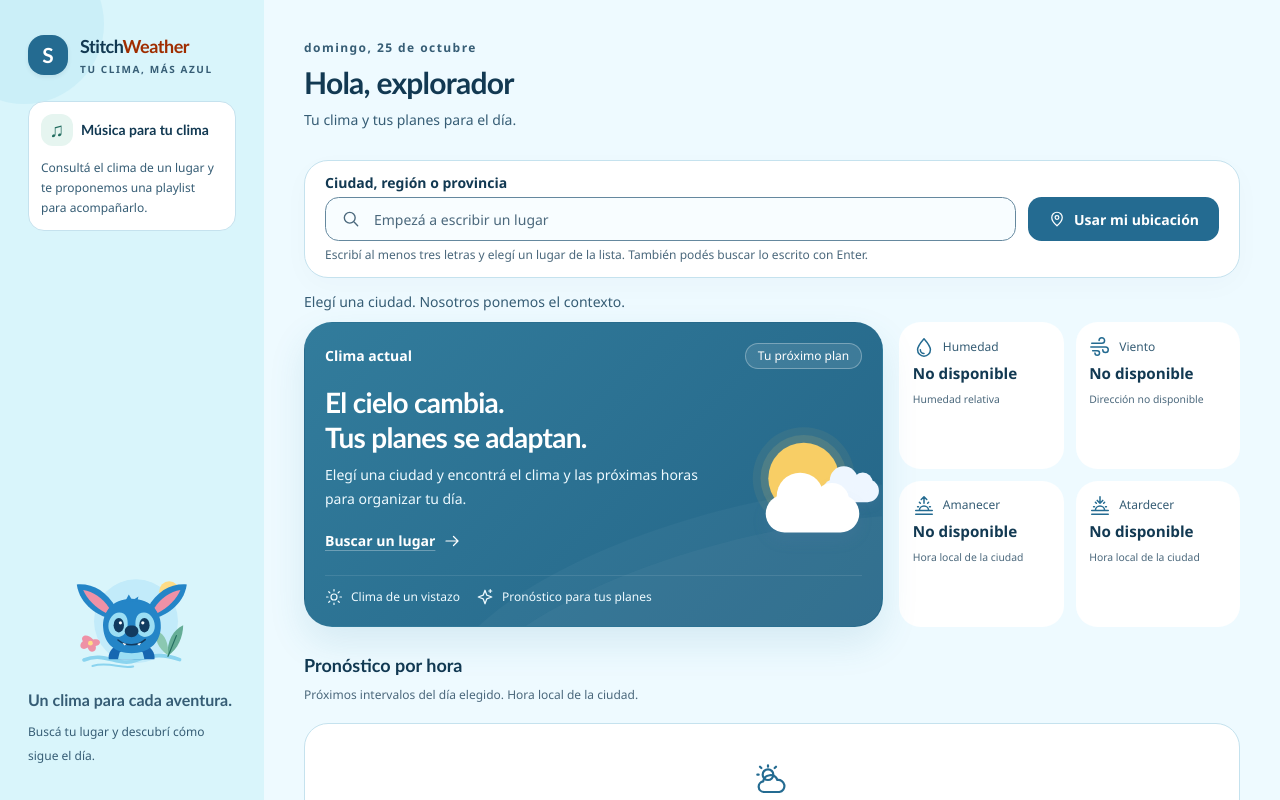
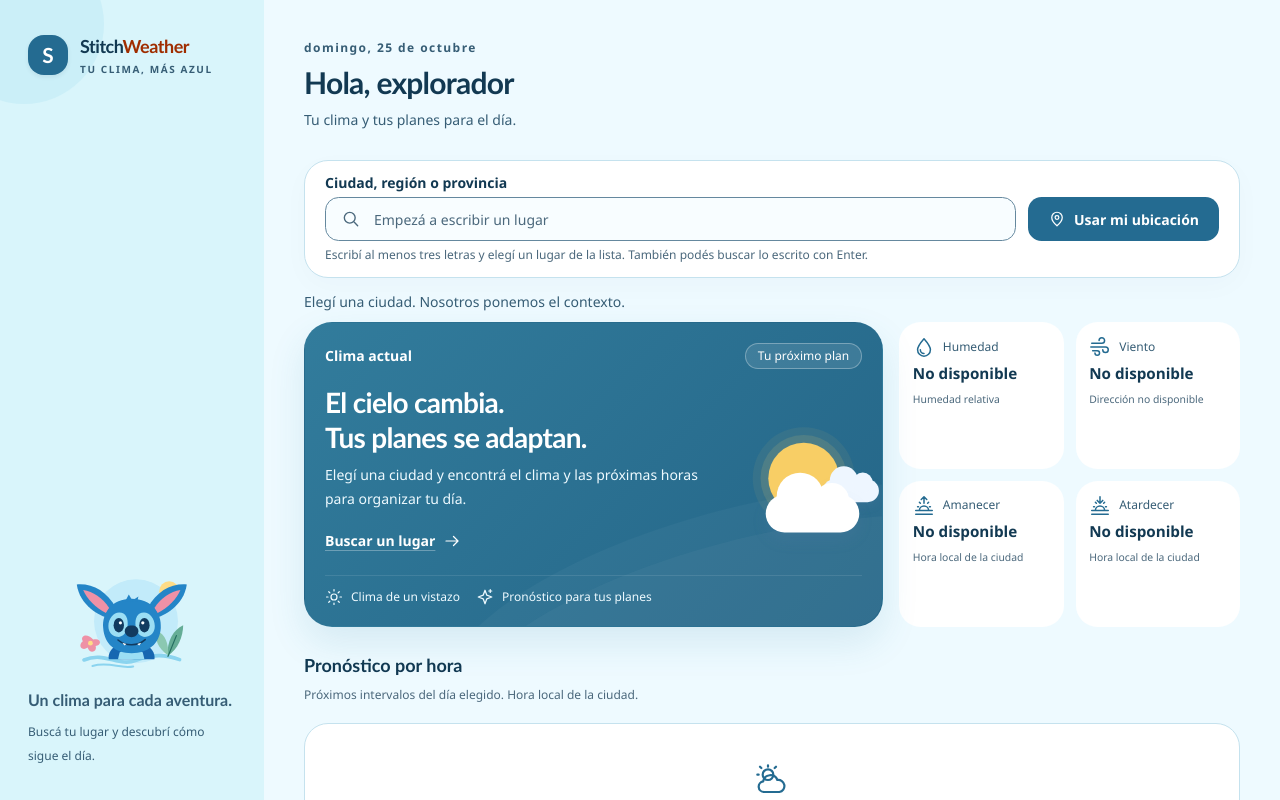
Before and after one commit to aubarcito48/app-clima, an Angular app: page / in a window 1280 px wide. Shown: the top 800 px of the page. Built offline with nearby package versions, Linux system fonts and the light colour scheme.

Commit message:
style: mostrar reproductor compacto de Spotify en el navbar

```diff
--- a/src/app/shared/weather-music/weather-music.css
+++ b/src/app/shared/weather-music/weather-music.css
@@ -0,0 +1,4 @@
+:host {
+  display: block;
+  min-width: 0;
+}
--- a/src/app/shared/weather-music/weather-music.html
+++ b/src/app/shared/weather-music/weather-music.html
@@ -1,76 +1,14 @@
-<section
-  id="musica"
-  aria-labelledby="music-heading"
-  class="scroll-mt-6 border border-line bg-white"
-  [class]="compact() ? 'rounded-2xl p-3' : 'h-full rounded-[1.75rem] p-6 sm:p-7'"
->
-  <div class="flex items-center gap-2">
-    <span
-      aria-hidden="true"
-      class="flex h-8 w-8 shrink-0 items-center justify-center rounded-xl bg-tropical-soft text-xl text-tropical"
-      >♫</span
-    >
-    <div>
-      <h2
-        id="music-heading"
-        class="font-display font-bold text-ink"
-        [class]="compact() ? 'text-sm' : 'text-lg'"
-      >
-        {{ compact() ? 'Música para tu clima' : 'El clima también suena' }}
-      </h2>
-      @if (!compact()) {
-        <p class="mt-1 text-xs text-muted">Música para acompañar tu día</p>
-      }
-    </div>
-  </div>
 @if (playlist(); as selection) {
-    <p class="mt-3 text-sm font-semibold text-ink">{{ selection.name }}</p>
-    <p class="mt-2 text-xs leading-5 text-secondary">{{ selection.reason }}</p>
-    @if (loadedFor() === key()) {
+  <section id="musica" aria-label="Música para tu clima" class="min-w-0">
     <iframe
-        class="mt-5 block w-full rounded-2xl border-0"
+      class="block w-full rounded-xl border-0"
       [src]="embedUrl()"
       [title]="'Spotify: ' + selection.name"
-        height="152"
+      width="100%"
+      height="80"
       loading="lazy"
       allow="autoplay; clipboard-write; encrypted-media; fullscreen; picture-in-picture"
       allowfullscreen
     ></iframe>
-      <button
-        type="button"
-        class="mt-2 min-h-11 text-xs font-semibold text-blue underline underline-offset-4"
-        (click)="loadedFor.set(null)"
-      >
-        Cerrar reproductor
-      </button>
-    } @else {
-      <button
-        type="button"
-        class="primary-button mt-3 min-h-11 w-full px-3 py-2 text-xs"
-        aria-label="Cargar reproductor de Spotify"
-        (click)="loadedFor.set(key())"
-      >
-        {{ compact() ? 'Cargar Spotify' : 'Cargar reproductor de Spotify' }}
-      </button>
+  </section>
 }
-    <a
-      class="mt-2 flex min-h-11 items-center text-xs font-semibold text-blue underline underline-offset-4"
-      [href]="'https://open.spotify.com/playlist/' + selection.id"
-      target="_blank"
-      rel="noopener noreferrer"
-      >Abrir en Spotify <span class="sr-only">(nueva pestaña)</span></a
-    >
-    <p class="mt-2 text-[11px] leading-5 text-muted">
-      @if (compact()) {
-        Al cargar el reproductor te conectás con Spotify. La reproducción depende de ese servicio.
-      } @else {
-        Selección según la temperatura y la descripción del clima. Al cargar el reproductor te
-        conectás con Spotify; la reproducción y disponibilidad dependen de ese servicio.
-      }
-    </p>
-  } @else {
-    <p class="mt-3 text-xs leading-5 text-secondary">
-      Consultá el clima de un lugar y te proponemos una playlist para acompañarlo.
-    </p>
-  }
-</section>
--- a/src/app/shared/weather-music/weather-music.ts
+++ b/src/app/shared/weather-music/weather-music.ts
@@ -1,4 +1,4 @@
-import { ChangeDetectionStrategy, Component, computed, inject, input, signal } from '@angular/core';
+import { ChangeDetectionStrategy, Component, computed, inject, input } from '@angular/core';
 import { DomSanitizer } from '@angular/platform-browser';
 import { WeatherPreview } from '../../models/weather-preview';
 
@@ -38,14 +38,9 @@ export function weatherPlaylist(weather: Pick<WeatherPreview, 'temperature' | 'd
   changeDetection: ChangeDetectionStrategy.OnPush,
 })
 export class WeatherMusic {
-  readonly compact = input(false);
   readonly weather = input<WeatherPreview | null>(null);
   private readonly sanitizer = inject(DomSanitizer);
   readonly playlist = computed(() => (this.weather() ? weatherPlaylist(this.weather()!) : null));
-  readonly loadedFor = signal<string | null>(null);
-  readonly key = computed(
-    () => `${this.weather()?.city}:${this.weather()?.updatedAtUtc}:${this.playlist()?.id}`,
-  );
   readonly embedUrl = computed(() => {
     const playlist = this.playlist();
     // Only fixed local IDs enter this resource URL; never user or API content.
--- a/src/app/shared/weather-sidebar/weather-sidebar.html
+++ b/src/app/shared/weather-sidebar/weather-sidebar.html
@@ -14,7 +14,7 @@
     >
   </a>
   <div class="relative mt-6 min-w-0">
-    <app-weather-music [weather]="weather()" [compact]="true" />
+    <app-weather-music [weather]="weather()" />
   </div>
   <div class="sidebar-note">
     <img
```
Also changed, not shown: 2 other files (tests, documents, lock files or other folders). Lines whose indentation alone changed are shown as unchanged.
